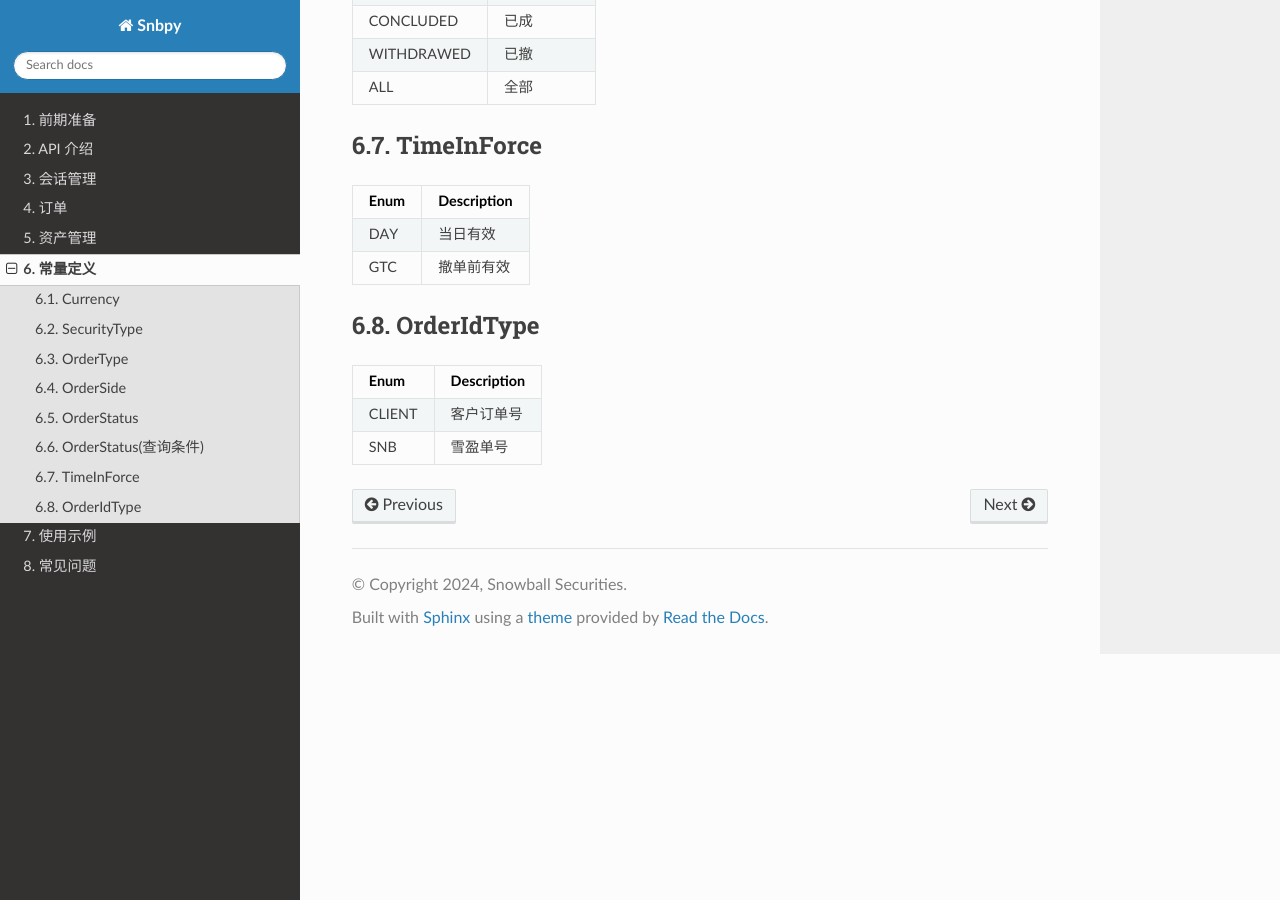
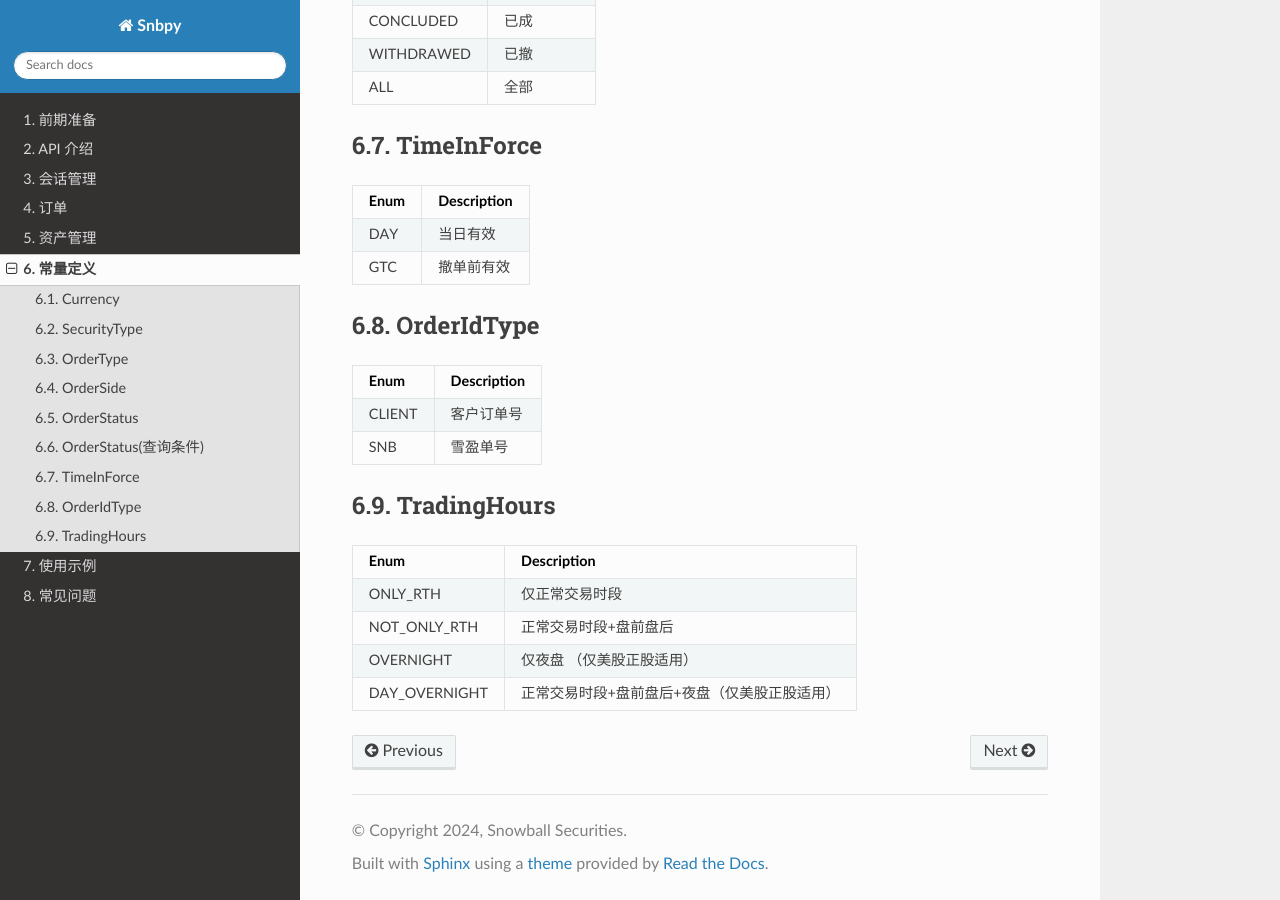
Before and after one commit to snowballsecurities/snbpy-doc, a Sphinx documentation site: the page built from docs/source/constants.rst, in a window 1280 px wide and 900 px high, scrolled down 3069 px. Built offline with Sphinx 7.4.7 and the Read the Docs theme 3.1.0, drawn with Linux system fonts in a browser that asks for light colours.

Commit message:
add FOP trading_hours

```diff
--- a/docs/source/constants.rst
+++ b/docs/source/constants.rst
@@ -163,3 +163,17 @@ Enum                 Description
 CLIENT               客户订单号
 SNB                  雪盈单号
 =================== ===================
+
+.. _enum-trading-hours-label:
+
+TradingHours
+-----------------
+
+=================== ===============================================
+Enum                 Description
+=================== ===============================================
+ONLY_RTH             仅正常交易时段
+NOT_ONLY_RTH         正常交易时段+盘前盘后
+OVERNIGHT            仅夜盘 （仅美股正股适用）
+DAY_OVERNIGHT        正常交易时段+盘前盘后+夜盘（仅美股正股适用）
+=================== ===============================================
--- a/docs/source/example/position.rst
+++ b/docs/source/example/position.rst
@@ -1,6 +1,6 @@
 .. _example-get-position-label:
 
-资金查询
+持仓查询
 ==========
 
 .. code-block:: python
--- a/docs/source/order/neworder.rst
+++ b/docs/source/order/neworder.rst
@@ -63,6 +63,7 @@ price                double                委托价格，不传默认为 0
 tif                  enum                  订单有效期 :ref:`enum-time-in-force-label`                                         否                   DAY
 rth                  boolean               仅限盘中交易                                                                       否                   false
 order_id_type        enum                  订单 ID 类型 :ref:`enum-order-id-type-label`                                       否                   NONE
+trading_hours        enum                  指定交易时段 :ref:`enum-trading-hours-label`                                       否                   NONE
 ==================== ==================== ================================================================================ ==================== ====================
 
 **返回值**
@@ -88,6 +89,9 @@ snb_order_id          string                第三方订单 ID
 .. note::
     当主订单被撤后，子订单也会被撤销
 
+.. note::
+    当使用 trading_hours 参数时，rth参数将失效。
+
 示例
 -----------------------
 
--- a/pyproject.toml
+++ b/pyproject.toml
@@ -3,6 +3,6 @@ requires = ["flit_core >=3.2,<4"]
 build-backend = "flit_core.buildapi"
 
 [project]
-name = "lumache"
-authors = [{name = "Graziella", email = "graziella@lumache"}]
+name = "snbpy"
+authors = [{name = "Snowball Securities", email = "xueyingdeveloper@xueqiu.com"}]
 dynamic = ["version", "description"]
```
Also changed, not shown: README.rst (+3 -6 lines), docs/source/example/placeorders1.rst (+8 -0 lines), lumache.py (deleted, +0 -23 lines).
